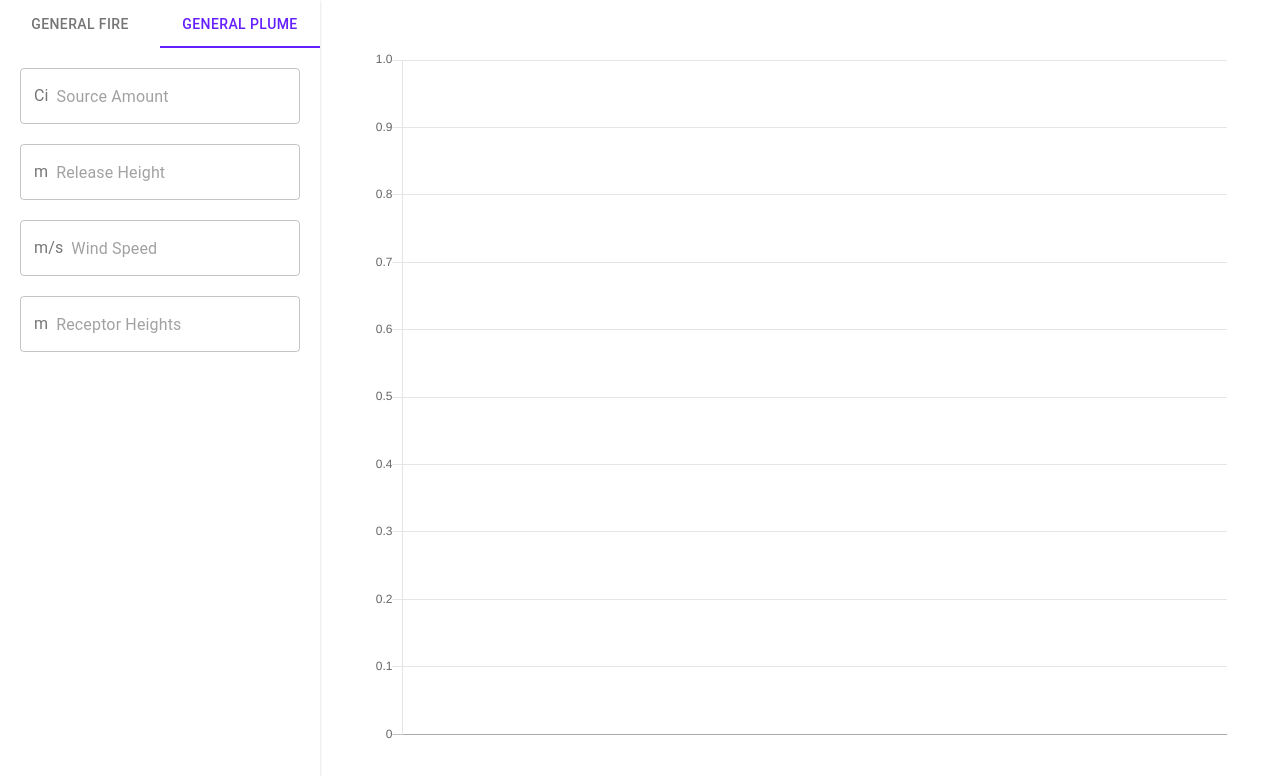
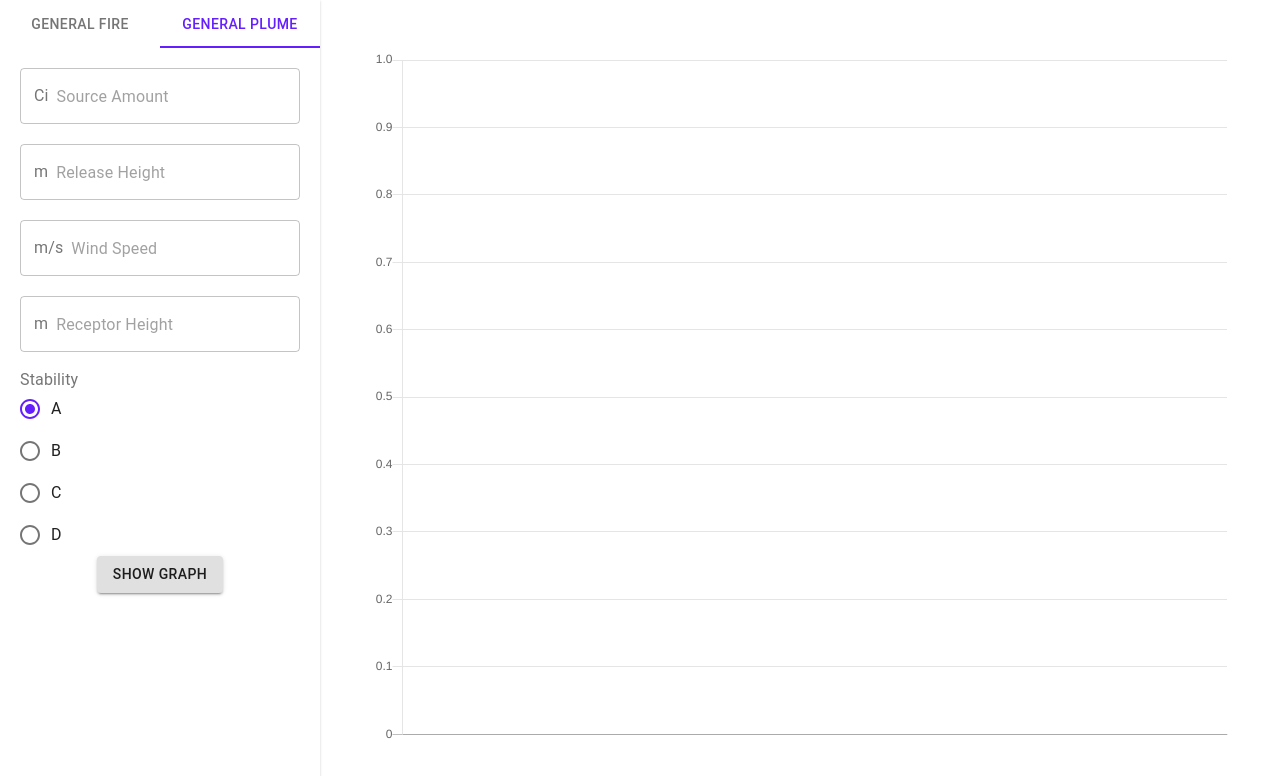
Before and after one commit to CEN3031-Team-6-LLC/project-ui, a React (Create React App) app: page / in a window 1280 px wide. Both pictures are taken after a click on the tab "GENERAL PLUME". Shown: the top 776 px of the page. Built offline with nearby package versions, Linux system fonts and the light colour scheme.

Commit message:
Integrating plume calculations

```diff
--- a/src/App.js
+++ b/src/App.js
@@ -31,7 +31,9 @@ const createData = dataArr => {
   let result = [];
   let startBase = 10;
   dataArr.forEach((data, i) => {
-    if (data.x && data.y && i % startBase === 0) {
+    if (data.distance && data.concentration && i % startBase === 0) {
+      data.x = data.distance;
+      data.y = data.concentration;
       result.push(data);
       startBase *= 10;
     }
@@ -53,21 +55,54 @@ const createData = dataArr => {
 const App = props => {
   const classes = useStyles();
 
-  const [fireChartData, setFireChartData] = React.useState([]);
+  const [state, setState] = React.useState({
+    previousFireData: null,
+    previousPlumeData: null,
+    chartData: {}
+  });
   return (
     <MaterialUI.ThemeProvider theme={theme}>
       <div className={clsx("App", classes.app)}>
         <LeftControls
           className={classes.leftControls}
+          onSwitchTabs={tabIndex => {
+            switch (tabIndex) {
+              case 0: {
+                // fire graph tab
+                setState({...state, chartData: {}});
+                if (state.previousFireData)
+                  setState({...state, chartData: createData(state.previousFireData)});
+                return;
+              }
+              case 1: {
+                // plume graph tab
+                setState({...state, chartData: {}});
+                if (state.previousPlumeData)
+                  setState({...state, chartData: createData(state.previousPlumeData)});
+                return;
+              }
+              default: {
+                // error
+                throw new Error("No such tab exists!");
+              }
+            }
+          }}
           onFireShowGraphClick={fireReq => {
             post({ body: fireReq, type: "fire" }).then(data => {
-              setFireChartData(createData(data));
+              // data = createData(data);
+              setState({...state, previousFireData: data, chartData: createData(data)});
+            });
+          }}
+          onPlumeShowGraphClick={plumeReq => {
+            post({ body: plumeReq, type: "plume" }).then(data => {
+              // data = createData(data);
+              setState({...state, previousPlumeData: data, chartData: createData(data)});
             });
           }}
         />
         <MainPanel
           className={classes.mainPanel}
-          fireChartData={fireChartData}
+          chartData={state.chartData}
         />
       </div>
     </MaterialUI.ThemeProvider>
--- a/src/GeneralFire/GeneralFire.js
+++ b/src/GeneralFire/GeneralFire.js
@@ -19,7 +19,8 @@ const GeneralFire = props => {
     sourceAmount: 0,
     fireCloudTop: 0,
     windSpeed: 0,
-    receptorHeights: 0,
+    receptorHeight: 0,
+    fireRadius: 0,
     stability: "a"
   });
 
@@ -49,12 +50,22 @@ const GeneralFire = props => {
         }}
       />
       <CustomWidgets.InputField
-        placeholder="Receptor Heights"
+        placeholder="Receptor Height"
         unit="m"
         onChange={e => {
           setState({
             ...state,
-            receptorHeights: window.parseInt(e.target.value)
+            receptorHeight: window.parseInt(e.target.value)
+          });
+        }}
+      />
+      <CustomWidgets.InputField
+        placeholder="Fire Radius"
+        unit="m"
+        onChange={e => {
+          setState({
+            ...state,
+            fireRadius: window.parseInt(e.target.value)
           });
         }}
       />
--- a/src/GeneralPlume/GeneralPlume.js
+++ b/src/GeneralPlume/GeneralPlume.js
@@ -12,7 +12,15 @@ const useStyles = MaterialUI.makeStyles(theme => {
 });
 
 const GeneralPlume = props => {
+  const { onPlumeClick } = props;
   const classes = useStyles();
+  const [state, setState] = React.useState({
+    sourceAmount: 0,
+    releaseHeight: 0,
+    windSpeed: 0,
+    receptorHeight: 0,
+    stability: "a"
+  });
 
   return (
     <div {...props} className={classes.generalPlume}>
@@ -21,10 +29,50 @@ const GeneralPlume = props => {
         unit="Ci"
         unitTogglelable={true}
         unit2="Bq"
+        onChange={e => {
+          setState({ ...state, sourceAmount: window.parseInt(e.target.value) });
+        }}
       />
-      <CustomWidgets.InputField placeholder="Release Height" unit="m" />
-      <CustomWidgets.InputField placeholder="Wind Speed" unit="m/s" />
-      <CustomWidgets.InputField placeholder="Receptor Heights" unit="m" />
+      <CustomWidgets.InputField
+        placeholder="Release Height"
+        unit="m"
+        onChange={e => {
+          setState({ ...state, fireCloudTop: window.parseInt(e.target.value) });
+        }}
+      />
+      <CustomWidgets.InputField
+        placeholder="Wind Speed"
+        unit="m/s"
+        onChange={e => {
+          setState({ ...state, windSpeed: window.parseInt(e.target.value) });
+        }}
+      />
+      <CustomWidgets.InputField
+        placeholder="Receptor Height"
+        unit="m"
+        onChange={e => {
+          setState({
+            ...state,
+            receptorHeight: window.parseInt(e.target.value)
+          });
+        }}
+      />
+      <CustomWidgets.RadioButtons
+        title="Stability"
+        options={[
+          { value: "a", label: "A" },
+          { value: "b", label: "B" },
+          { value: "c", label: "C" },
+          { value: "d", label: "D" }
+        ]}
+        onChange={e => {
+          setState({ ...state, stability: e.target.value });
+        }}
+        value={state.stability}
+      />
+      <MaterialUI.Button variant="contained" onClick={() => onPlumeClick(state)}>
+        Show Graph
+      </MaterialUI.Button>
     </div>
   );
 };
--- a/src/LeftControls.js
+++ b/src/LeftControls.js
@@ -14,11 +14,12 @@ const useStyles = MaterialUI.makeStyles(theme => {
 });
 
 const LeftControls = props => {
-  const { className, onFireShowGraphClick } = props;
+  const { className, onFireShowGraphClick, onPlumeShowGraphClick, onSwitchTabs } = props;
   const classes = useStyles();
   const [value, setValue] = React.useState(0);
 
   const handleChange = (event, newValue) => {
+    onSwitchTabs(newValue);
     setValue(newValue);
   };
 
@@ -45,6 +46,7 @@ const LeftControls = props => {
           value={value}
           index={1}
           hidden={value === 1 ? false : true}
+          onPlumeClick={onPlumeShowGraphClick}
         />
       </div>
     </MaterialUI.Paper>
--- a/src/MainPanel/MainPanel.js
+++ b/src/MainPanel/MainPanel.js
@@ -11,12 +11,12 @@ const useStyles = MaterialUI.makeStyles(theme => {
 });
 
 const MainPanel = props => {
-  const { fireChartData } = props;
+  const { chartData } = props;
   const classes = useStyles();
   return (
     <div className={classes.mainPanel} {...props}>
       <ChartJS.Line
-        data={fireChartData}
+        data={chartData}
         width={100}
         height={500}
         options={{ maintainAspectRatio: false }}
```
